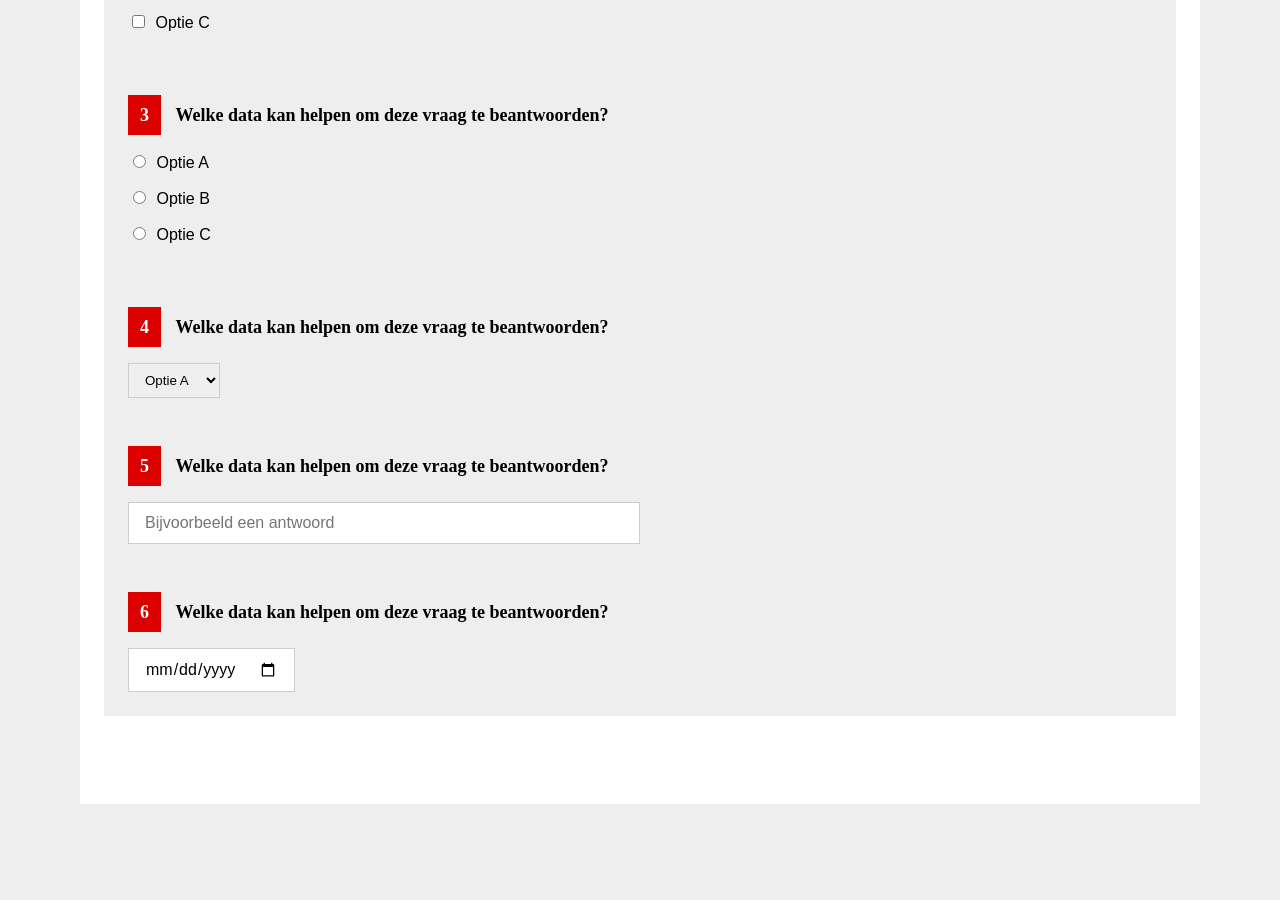
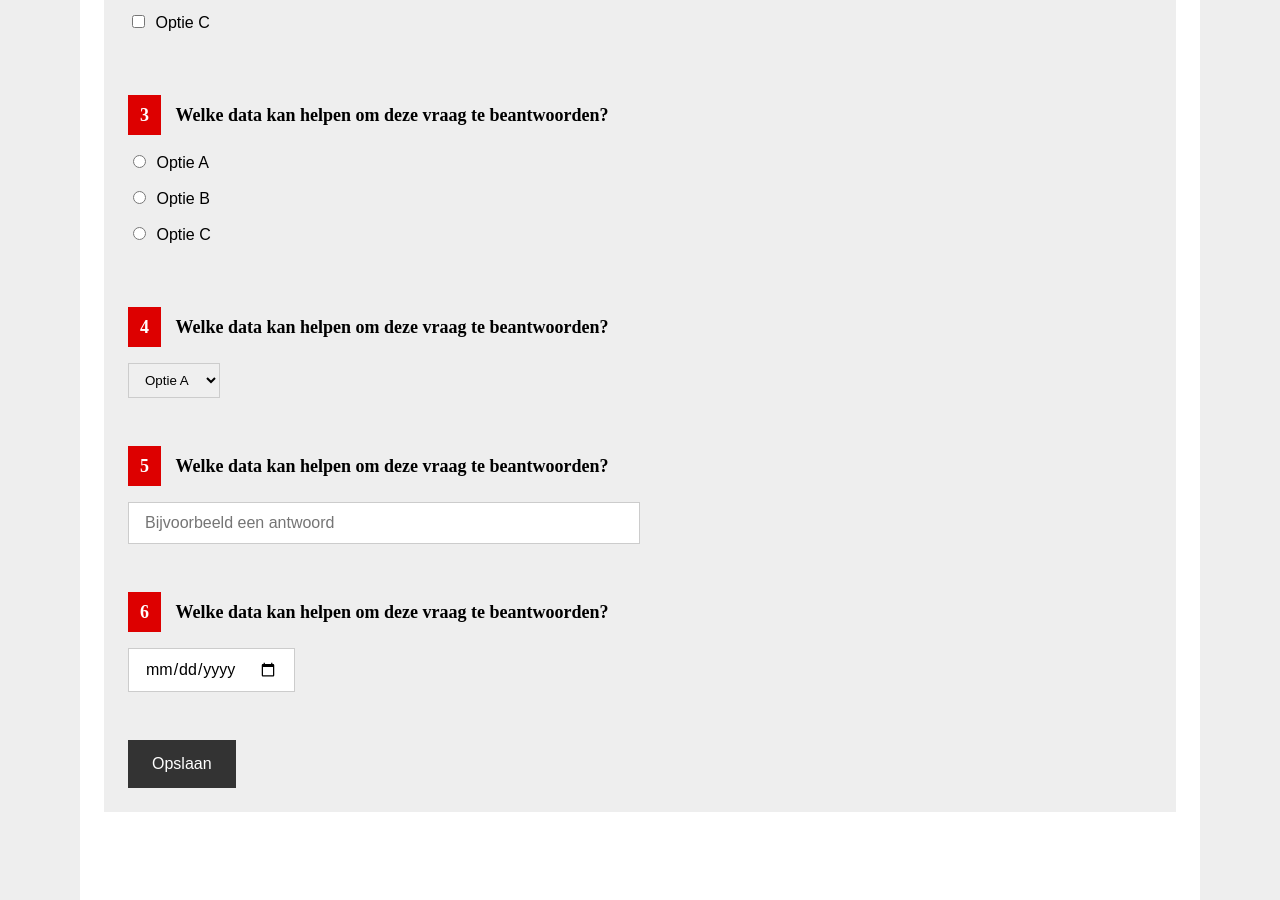
Before and after one commit to Algoritmeregister/pnb-sensoren, a Jekyll site: the page built from pages/activiteit-bewerken.html, in a window 1280 px wide and 900 px high, scrolled down 643 px. Built offline with Jekyll 4.4.1, drawn with Linux system fonts in a browser that asks for light colours; before the commit the page ends 1447 px from its top, so only the background shows below that.

Commit message:
add "save button"

```diff
--- a/pages/activiteit-bewerken.html
+++ b/pages/activiteit-bewerken.html
@@ -90,6 +90,9 @@ navGroup: /activiteiten
             </div>
             <input type="date" class="text-body form-item-date p-x3 p-y1">
         </div>
+        <div class="form-item p-4 color-bg-neutral-2">
+            <a href="#"" class=" btn text-body u-display-inline-block">Opslaan</a>
+        </div>
     </form>
 </div>
 {% comment %}
```
